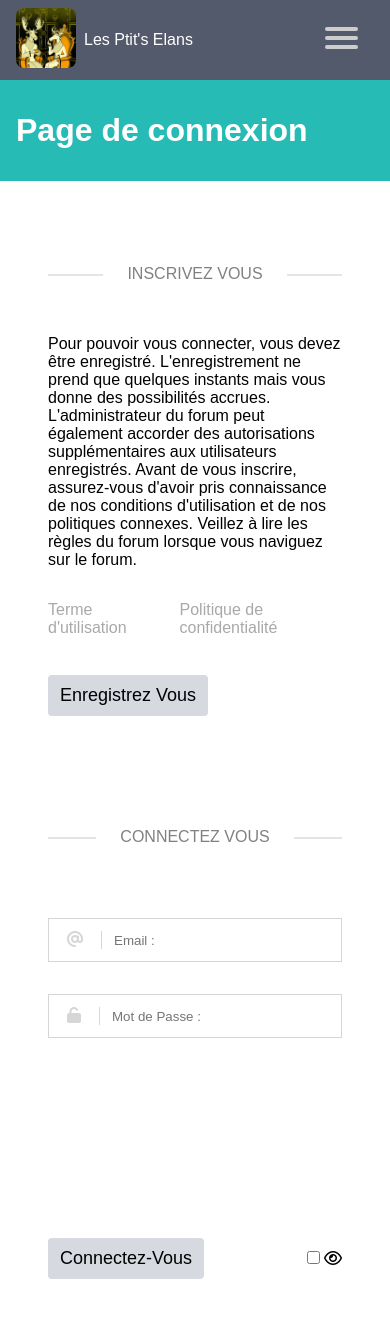
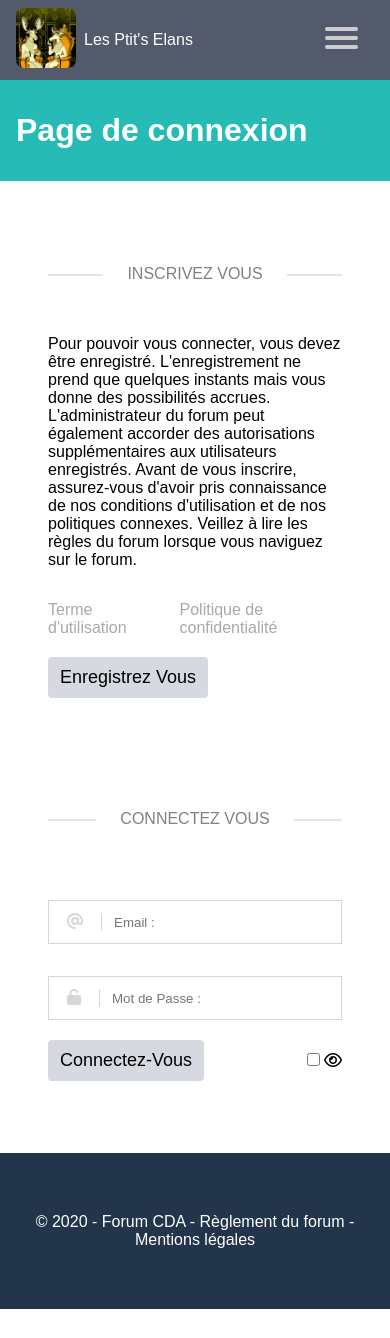
Before and after one commit to KrouriB/Exo_MVC_Forum, a PHP site: page /index.php?ctrl=security&action=login in a window 390 px wide. Shown: the top 1338 px of the page. After the commit the page ends 1309 px from the top, so only its background shows below. Run offline with PHP 8.4, Linux system fonts and the light colour scheme; data comes from the database, SQL or seed files in the repository; data that the repository does not hold is empty; some libraries are stand-ins or nearby versions.

Commit message:
responsive height

```diff
--- a/www/css/style.css
+++ b/www/css/style.css
@@ -790,4 +790,12 @@ footer a {
     .blocCol {
         width: 100%;
     }
+
+    .blocTextInscrit {
+        height: auto;
+    }
+
+    #blocInfoCo {
+        height: auto;
+    }
 }
```
